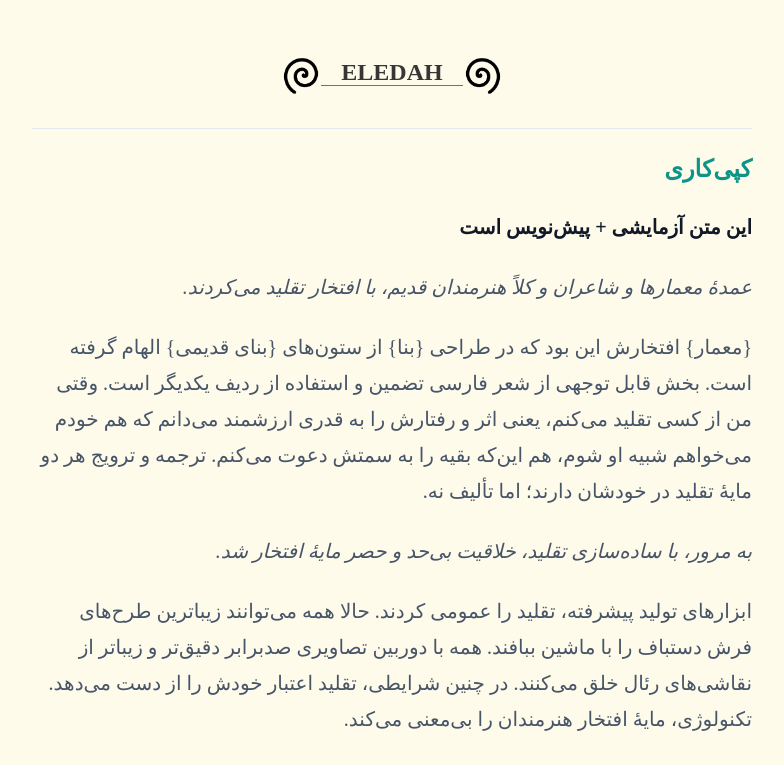
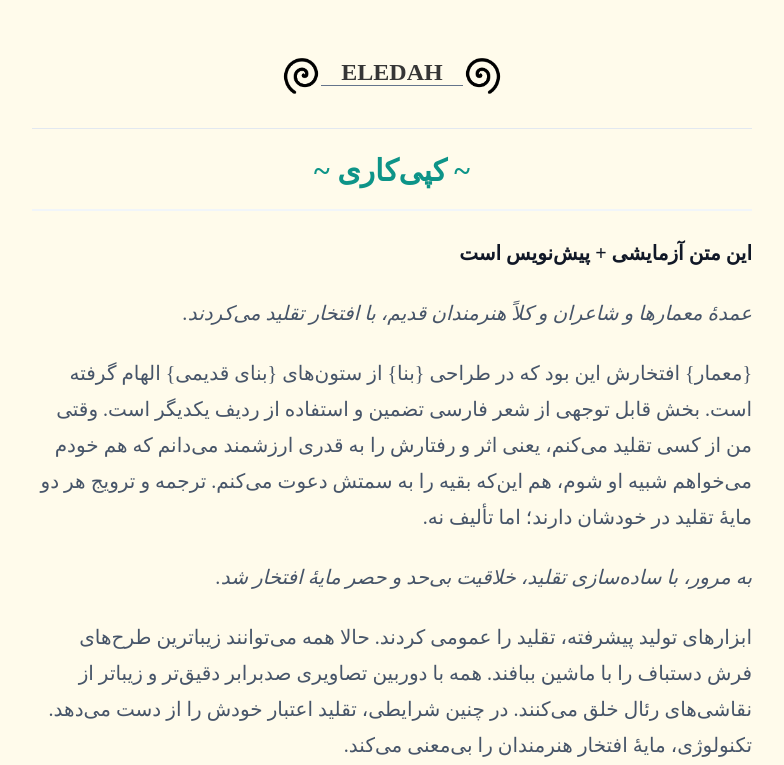
Before and after one commit to eledah/Blog, a Next.js app: page /blog/posts/copying in a window 1280 px wide. Shown: the top 765 px of the page, without its empty margins (248-1032 px from the left). Built offline with nearby package versions, Linux system fonts and the light colour scheme; a web font is replaced by a local one; what tailwindcss-rtl would draw is missing.

Commit message:
Post header center

```diff
--- a/src/app/posts/[slug]/page.tsx
+++ b/src/app/posts/[slug]/page.tsx
@@ -14,7 +14,7 @@ const PostPage = (props: any) => {
     const post = getPostContent(slug)
     return (
         <div dir="rtl">
-            <h1 className="font-extrabold text-2xl text-teal-600">{post.data.title}</h1>
+            <h2 className="font-extrabold text-3xl text-teal-600 text-center border-b-2 border-slate-100 pb-5">~ {post.data.title} ~</h2>
             <article className="prose prose-xl lg:max-w-3xl text-slate-600">
                 <Markdown>{post.content}</Markdown>
             </article>
```
